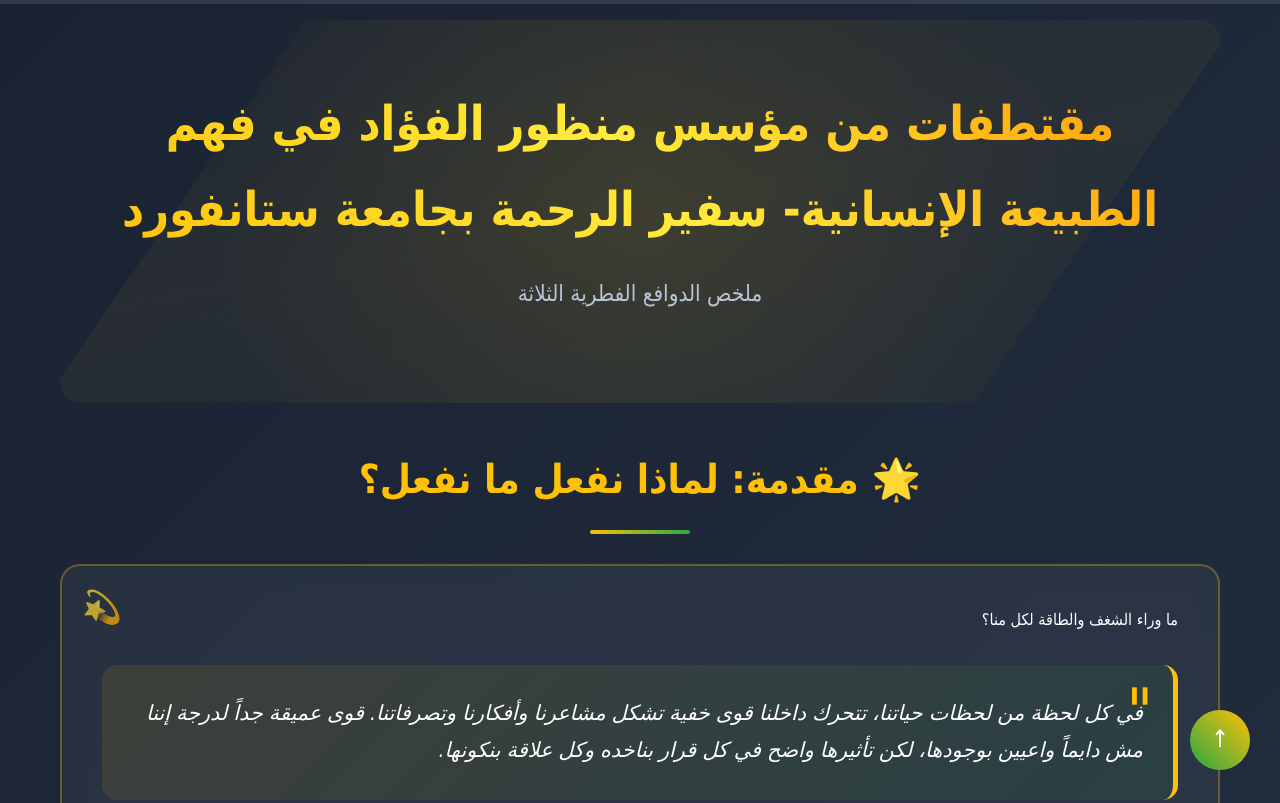
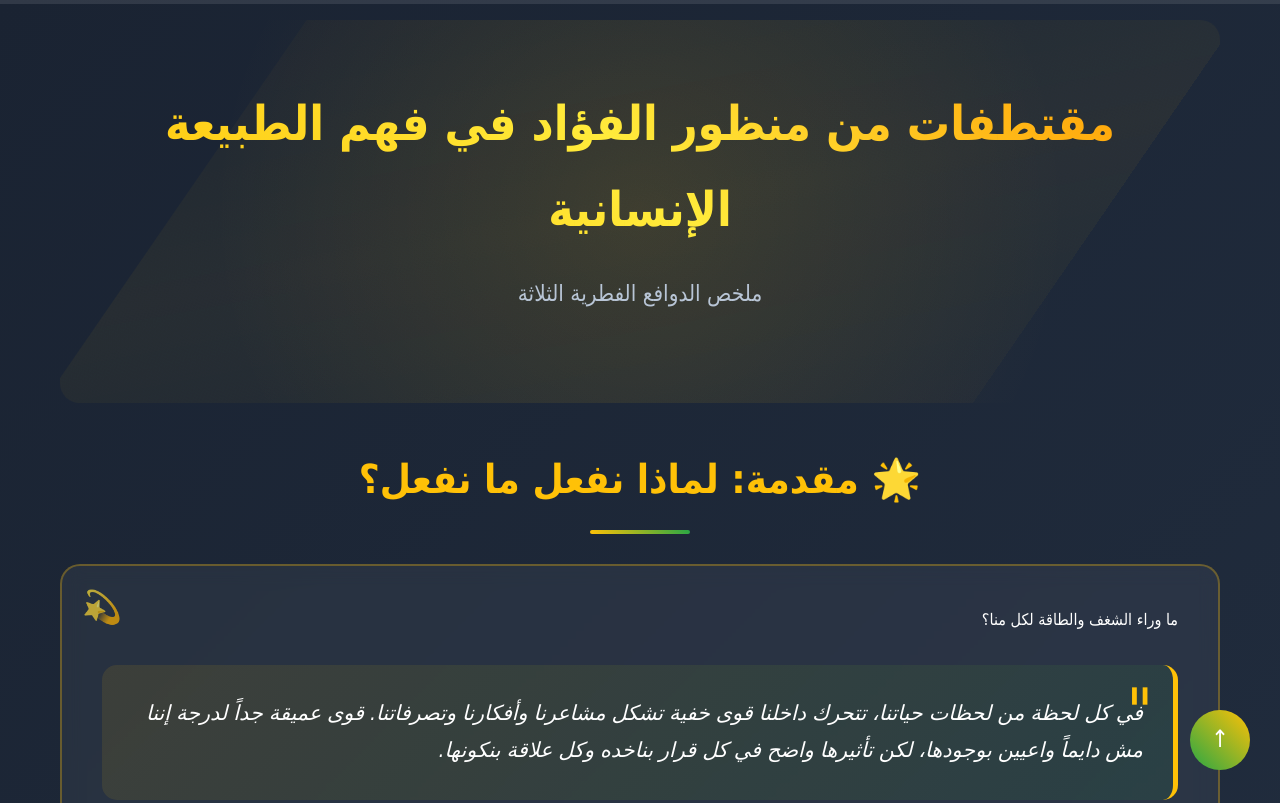
Before and after one commit to MahmoudFouad25/fouad-academy, a plain HTML site: page core-motives.html in a window 1280 px wide. Shown: the top 803 px of the page. Drawn offline with Linux system fonts and the light colour scheme.

Commit message:
Update core-motives.html

```diff
--- a/core-motives.html
+++ b/core-motives.html
@@ -388,7 +388,7 @@
     <div class="container">
         <!-- Hero Section -->
         <div class="hero-section">
-            <h1 class="hero-title">مقتطفات من مؤسس منظور الفؤاد في فهم الطبيعة الإنسانية- سفير الرحمة بجامعة ستانفورد</h1>
+            <h1 class="hero-title">مقتطفات من منظور الفؤاد في فهم الطبيعة الإنسانية</h1>
             <p class="hero-subtitle">ملخص الدوافع الفطرية الثلاثة</p>
         </div>
 
```
